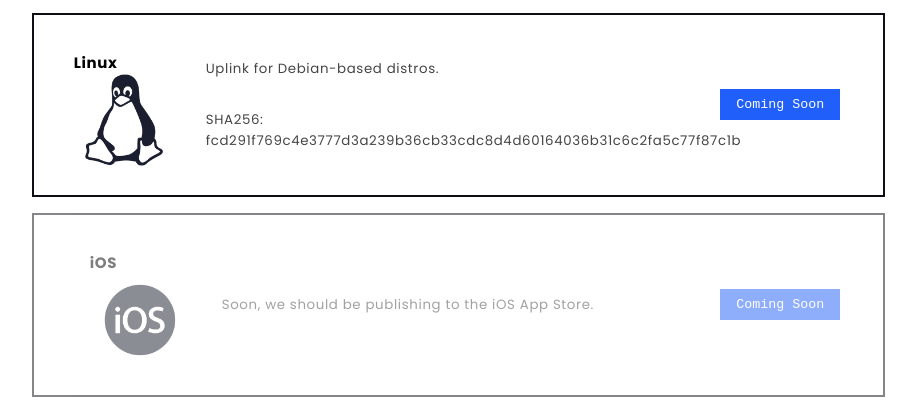
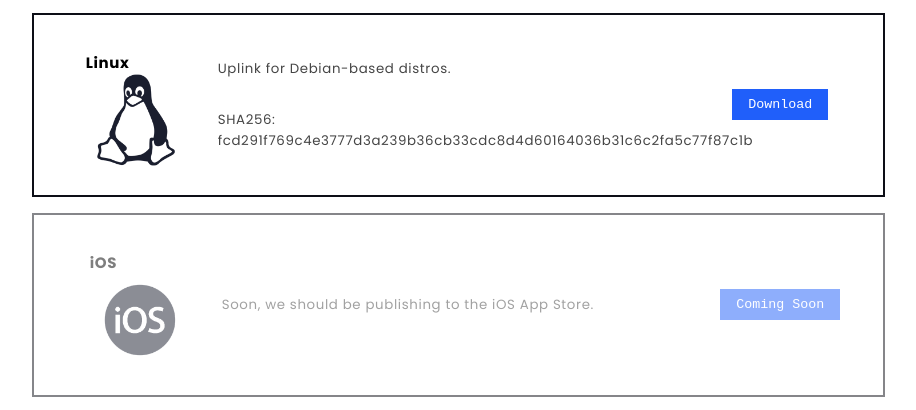
Before and after one commit to Satellite-im/uplink.satellite.im, a plain HTML site: page index.html in a window 1280 px wide. Shown: the part 3358-3768 px from the top of the page, without its empty margins (182-1098 px from the left). Drawn offline with Linux system fonts and the light colour scheme.

Commit message:
Fix coming soon to say download instead

```diff
--- a/index.html
+++ b/index.html
@@ -337,7 +337,7 @@
             <p>SHA256: fcd291f769c4e3777d3a239b36cb33cdc8d4d60164036b31c6c2fa5c77f87c1b</p>
           </small>
           <a href="https://github.com/Satellite-im/Uplink/releases/download/0.0.1/uplink_0.0.1_amd64.deb" class="no-underline button" target="_blank">
-            <button>Coming Soon</button>
+            <button>Download</button>
           </a>
         </div>
         <div class="project disabled">
```
